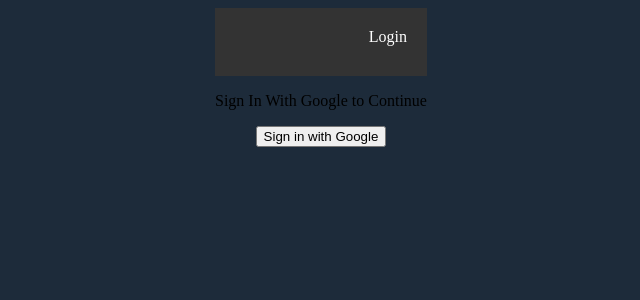
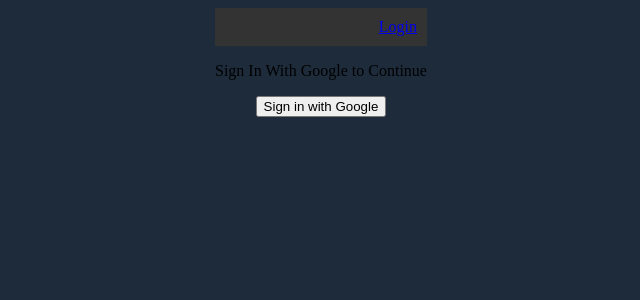
Before and after one commit to nishantj2006/excersisehackathon, a React (Create React App) app: page /login in a window 1280 px wide. Shown: the top 300 px of the page, without its empty margins (319-959 px from the left). Built offline with nearby package versions, Linux system fonts and the light colour scheme.

Commit message:
Update App.css

```diff
--- a/src/App.css
+++ b/src/App.css
@@ -90,21 +90,9 @@
 }
 
 nav{
-  background-color: #333;
-  padding: 20px;
-  color: white;
-  text-align: right;
+  display: flex;
+  justify-content: flex-end; /* Align items to the right */
+  background-color: #333; /* Add your preferred background color */
+  padding: 10px; /* Add padding for better appearance */
+  color: white; /* Set text color */
 }
-
-nav a{
-  display: block;
-  margin-bottom: 10px;
-  text-decoration: none;
-  color: white;
-  font-size: 16px;
-  transition: 0.3s;
-}
-
- nav a:hover {
-  color: #ffc107;
-}
```
